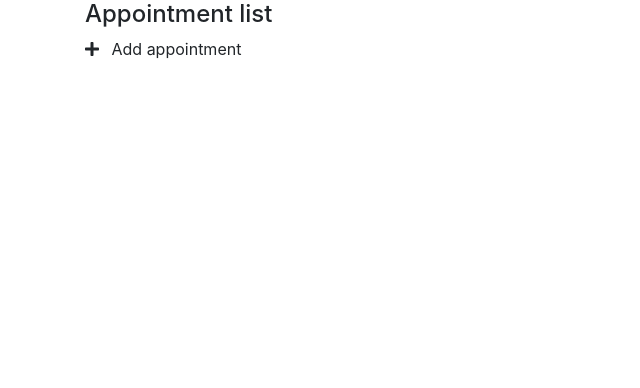
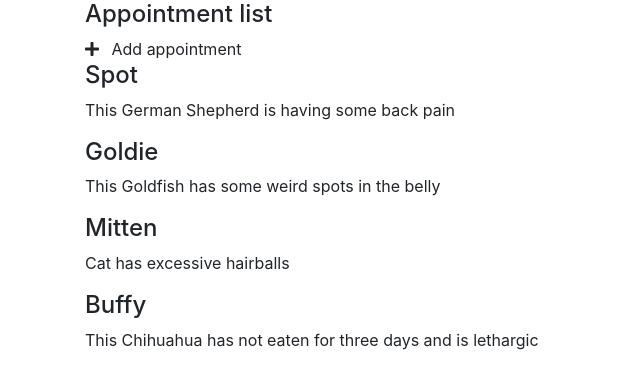
Before and after one commit to valerykatskel/vue-interface, a Vue app: page / in a window 1280 px wide. Shown: the top 388 px of the page, without its empty margins (0-640 px from the left). Built offline with nearby package versions, Linux system fonts and the light colour scheme.

Commit message:
Looping through data with directives

```diff
--- a/src/App.vue
+++ b/src/App.vue
@@ -1,22 +1,55 @@
 <template>
 	<div id="main-app" class="container">
 		<h4>{{ title }}</h4>
-    <font-awesome-icon icon="plus" class="mr-2"/> Add appointment
+		<font-awesome-icon icon="plus" class="mr-2" /> Add appointment
+		<div v-for="(item, i) in appointments" :key="i">
+			<h4>{{ item.petName }}</h4>
+			<p>{{ item.aptNotes }}</p>
+		</div>
 	</div>
 </template>
 
 <script>
-import { FontAwesomeIcon } from '@fortawesome/vue-fontawesome'
+	import { FontAwesomeIcon } from '@fortawesome/vue-fontawesome';
 
 	export default {
 		name: 'MAinApp',
 		data() {
 			return {
-      title: 'Appointment list'
-    }
+				title: 'Appointment list',
+				appointments: [
+					{
+						petName: 'Spot',
+						petOwner: 'Constance Smith',
+						aptDate: '2017-07-24 08:30',
+						aptNotes:
+							'This German Shepherd is having some back pain',
+					},
+					{
+						petName: 'Goldie',
+						petOwner: 'Barot Bellingham',
+						aptDate: '2017-07-22 15:50',
+						aptNotes:
+							'This Goldfish has some weird spots in the belly',
+					},
+					{
+						petName: 'Mitten',
+						petOwner: 'Hillary Goldwyn',
+						aptDate: '2017-07-21 9:15',
+						aptNotes: 'Cat has excessive hairballs',
+					},
+					{
+						petName: 'Buffy',
+						petOwner: 'Hassum Harrod',
+						aptDate: '2017-07-20 15:30',
+						aptNotes:
+							'This Chihuahua has not eaten for three days and is lethargic',
+					},
+				],
+			};
 		},
 		components: {
-    FontAwesomeIcon
-  }
-}
+			FontAwesomeIcon,
+		},
+	};
 </script>
```
Lines whose indentation alone changed are shown as unchanged.
